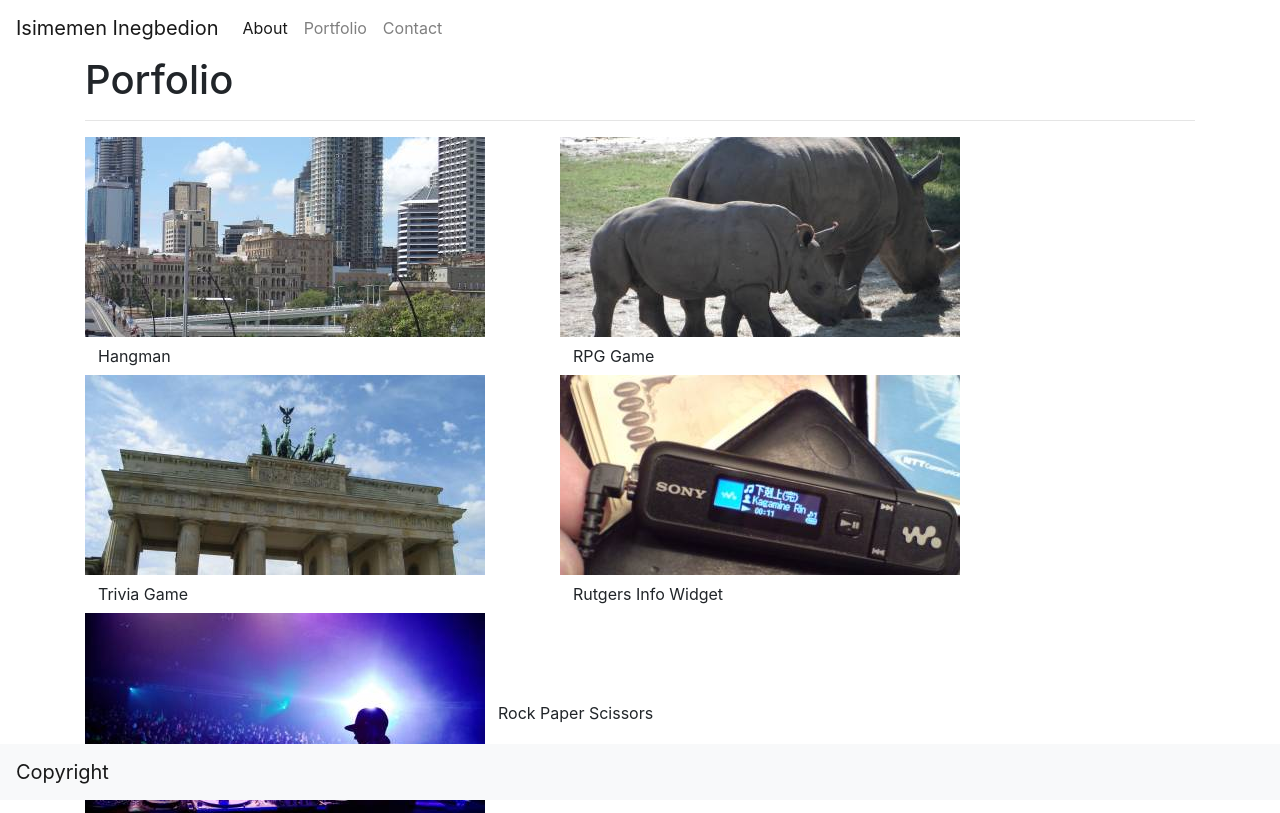
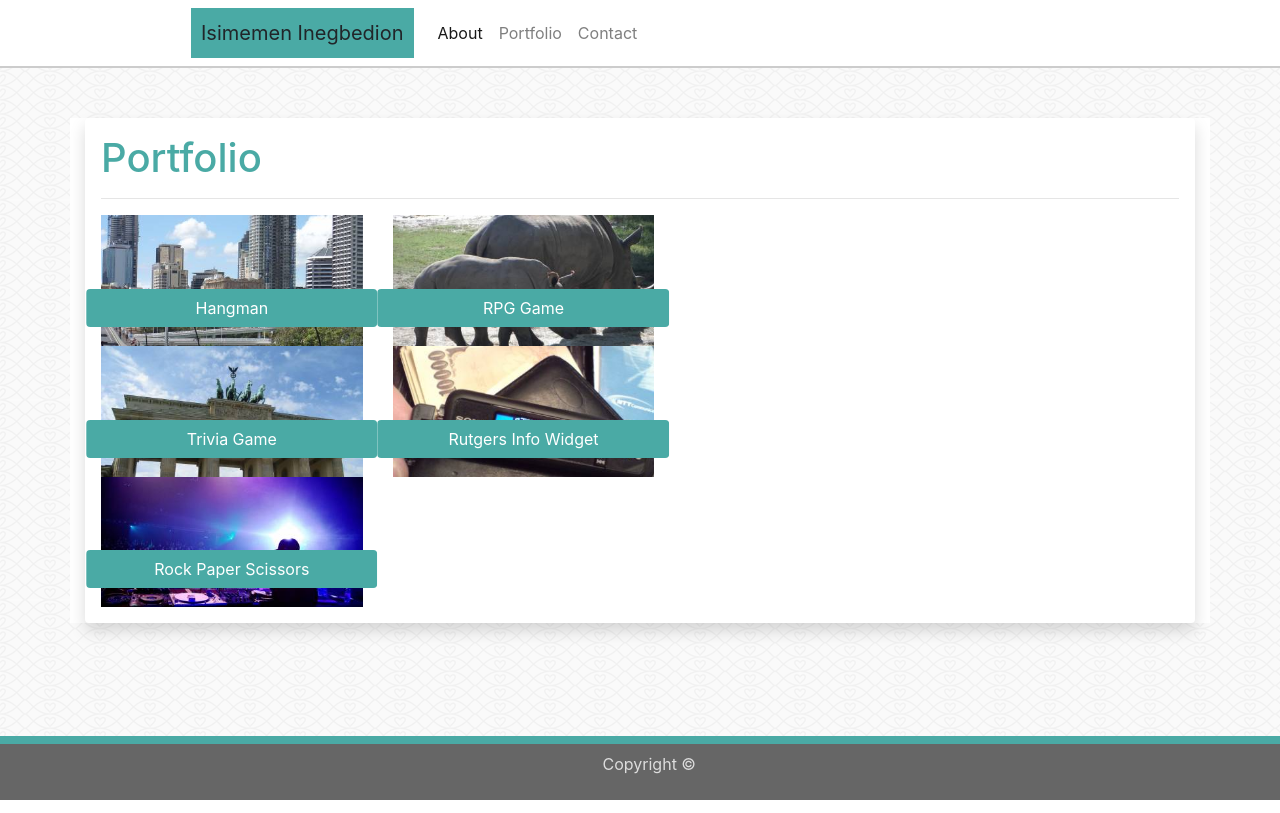
Before and after one commit to illimitableissi/Bootstrap-Portfolio, a plain HTML site: page portfolio.html in a window 1280 px wide. Drawn offline with nearby package versions, Linux system fonts and the light colour scheme.

Commit message:
added css

```diff
--- a/portfolio.html
+++ b/portfolio.html
@@ -11,8 +11,8 @@
 </head>
 <body>
 
-<nav class="navbar navbar-expand-lg navbar-light" style="background-color: #ffffff">
-                <a class="navbar-brand" href="#">Isimemen Inegbedion</a>
+<nav id="top" class="navbar navbar-expand-lg navbar-light" style="background-color: #ffffff">
+                <a class="navbar-brand">Isimemen Inegbedion</a>
                 <button class="navbar-toggler" type="button" data-toggle="collapse" data-target="#navbarNav" aria-controls="navbarNav" aria-expanded="false" aria-label="Toggle navigation">
                   <span class="navbar-toggler-icon"></span>
                 </button>
@@ -32,8 +32,10 @@
 </nav>
 
 <div class="container">
+<div class="shadow p-3 mb-5 bg-white rounded">
+
     <div class="row1">
-<h1>Porfolio</h1>
+<h1>Portfolio</h1>
     </div>
 <hr>
 
@@ -52,19 +54,20 @@
  </div>
 
 <div class="row row-images">
-    <div class="col">
+    <div class="col-5">
     <img src="assets/images/placeholder6.jpg"><button class="btn">Rock Paper Scissors</button></div>
 </div>
 
 
-
+</div>
 </div>
 
 
 <footer>
-        <nav class="navbar fixed-bottom navbar-light bg-light">
-                <a class="navbar-brand" href="#">Copyright</a>
-              </nav>
-        </footer>
+    <nav id="bottom" class="navbar fixed-bottom navbar-light" style="background-color: #666666">
+        <p class="text-center">Copyright &copy;</p>
+        </nav>
+    </footer>
+
 </body>
 </html>
--- a/style.css
+++ b/style.css
@@ -1,4 +1,71 @@
 #Myface{
     height: 300px;
-    width: 200px
+    width: 200px;
+    margin-left: 10px
 }
+
+body{
+    border-color: #dddddd;
+    background-image: url(/assets/images/fishnets-and-hearts.png);
+}
+
+.container{
+    border-color: #dddddd;
+    background-color: #ffffff;
+    margin-top: 50px;
+    margin-bottom: 100px;
+}
+
+h1{
+    color: #4aaaa5
+}
+
+.container img{
+    width:100%;
+    height: auto;
+}
+
+.row-images{
+    position: relative;
+    width: 700px;
+    overflow: auto;
+  }
+
+.row-images .btn {
+    position: absolute;
+    bottom: 0%;
+    left: 50%;
+    transform: translate(-50%, -50%);
+    -ms-transform: translate(-50%, -50%);
+    width: 100%
+}
+.container .btn:hover {
+  background-color: black;
+}
+
+.btn{
+    background-color: #4aaaa5;
+    color: #ffffff
+}
+
+.footer{
+    border-top: 8px solid #4aaaa5;
+}
+
+.navbar-brand{
+    background-color: #4aaaa5;
+    margin-left: 175px;
+    padding: 10px;
+}
+
+.text-center{
+    margin-left: 47%;
+    color: #dddddd;
+}
+#top{
+    border-bottom: 2px solid #cccccc;
+}
+
+#bottom{
+    border-top: 8px solid #4aaaa5;
+}
```
Also changed, not shown: contact.html (+11 -7 lines), index.html (+8 -6 lines).
